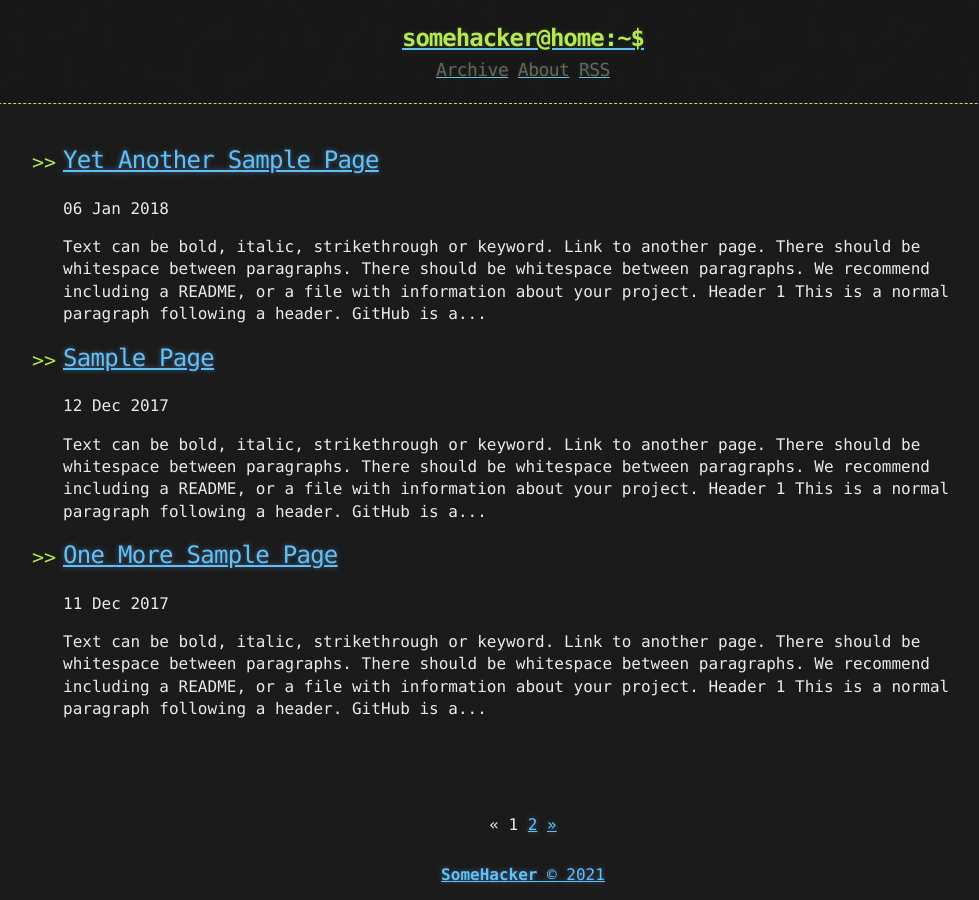
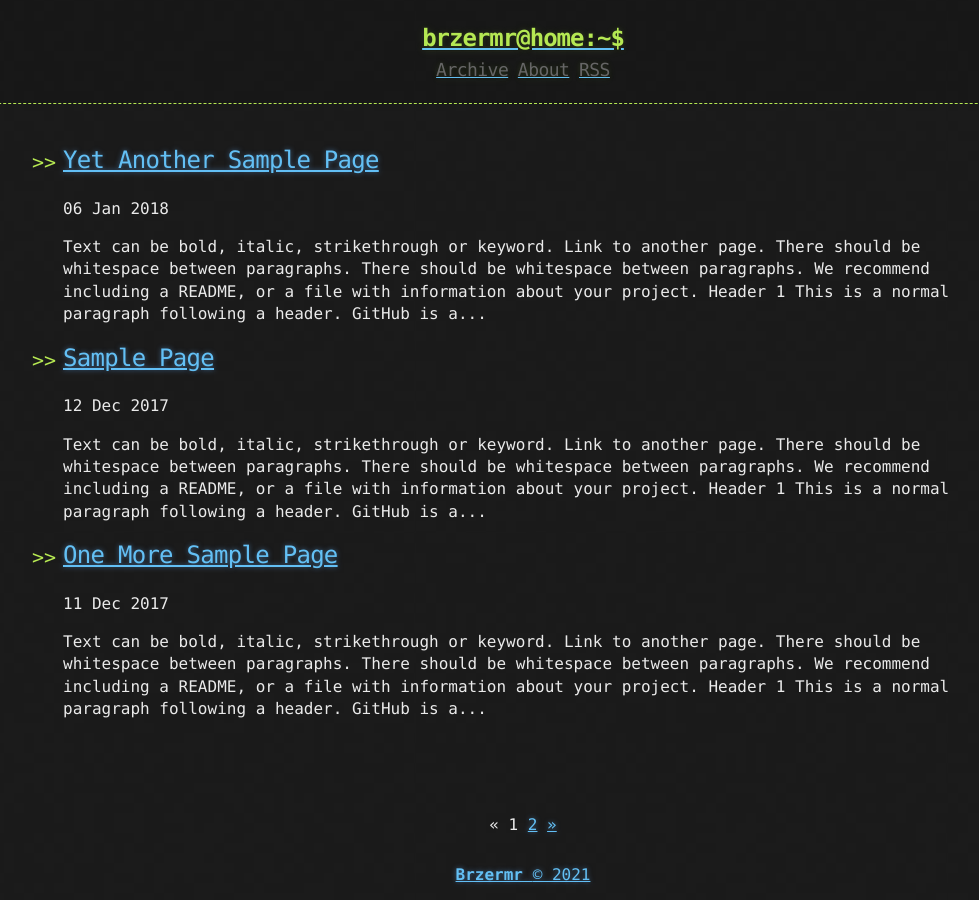
Before and after one commit to brzermr/brzermr.github.io, a Jekyll site: the page built from index.html, in a window 1280 px wide. Shown: the whole page, without its empty margins (117-1096 px from the left). Built offline with Jekyll 4.4.1, drawn with Linux system fonts in a browser that asks for light colours; the list of posts is cut into pages by our own code.

Commit message:
edit config

```diff
--- a/_config.yml
+++ b/_config.yml
@@ -1,9 +1,9 @@
-title: Hacker-Blog
-description: "A Jekyll Blog Theme For Hackers"
+title: Brzermr's blog
+description: "Share And Grow"
 author:
-  name: "SomeHacker"
-  email: "someone@somewebsite.somedomain"
-  url: "https://ashishchaudhary.in/hacker-blog"
+  name: "Brzermr"
+  email: "zhengma0211@gmail.com"
+  url: "https://brzermr.github.io"
 
 baseurl: /
 
@@ -28,5 +28,5 @@
   - jekyll-sitemap
 
 # Custom variables
-owner : "SomeHacker"
-year : "2020"
+owner : "Brzermr"
+year : "2021"
```
